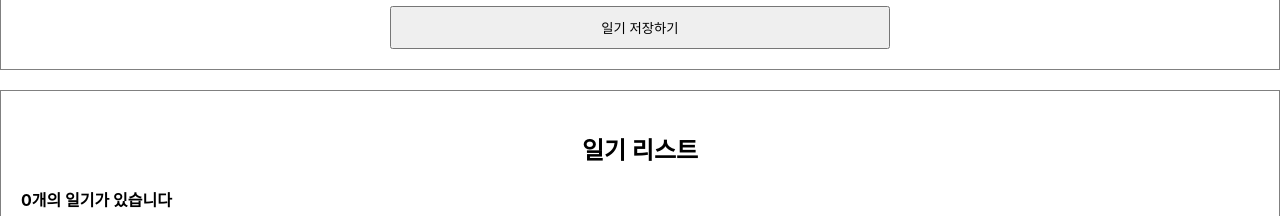
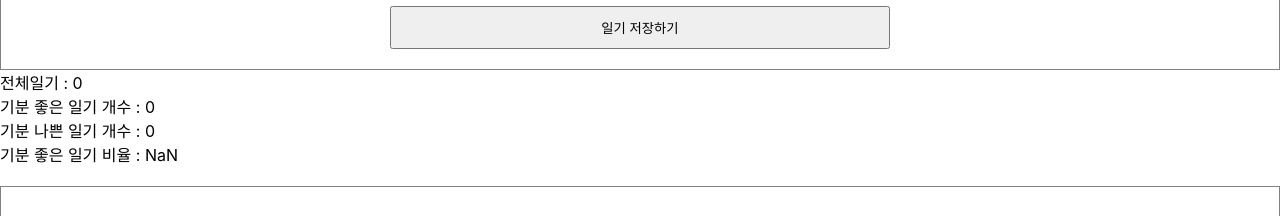
Before and after one commit to yeafla530/react-diary, a React (Create React App) app in the folder react-diary/: page / in a window 1280 px wide. Shown: the part 404-620 px from the top of the page. Built offline with nearby package versions, Linux system fonts and the light colour scheme; no server answers.

Commit message:
useMemo 연산 최적화

```diff
--- a/react-diary/src/App.js
+++ b/react-diary/src/App.js
@@ -1,7 +1,7 @@
 import './App.css'
 import DiaryEditor from "./DiaryEditor"
 import DiaryList from './DiaryList';
-import {useRef, useState, useEffect} from 'react'
+import {useRef, useState, useEffect, useMemo} from 'react'
 
 // const dummyList = [
 //   {
@@ -92,10 +92,30 @@
     )
   }
 
+  // useMemo를 쓰면 함수가 아닌 값을 return 하게 됨
+  // 연산최적화
+  const getDiaryAnalysis = useMemo(
+    () => {
+    console.log("일기 분석 시작")
+
+    const goodCount = data.filter((it) => it.emotion >= 3).length
+    const badCount = data.length - goodCount
+    const goodRatio = (goodCount / data.length) * 100
+    return {goodCount, badCount, goodRatio}
+  }, [data.length] // data.length가 변화해야만 return 값을 다르게 호출해줌
+  )
+
+  const {goodCount, badCount, goodRatio} = getDiaryAnalysis;
 
   return (
     <div className="App">
       <DiaryEditor onCreate={onCreate}/>
+      <div>전체일기 : {data.length}</div>
+      <div>기분 좋은 일기 개수 : {goodCount}</div>
+      <div>기분 나쁜 일기 개수 : {badCount}</div>
+      <div>기분 좋은 일기 비율 : {goodRatio}</div>
+
+
       <DiaryList diaryList={data} onRemove={onRemove} onEdit={onEdit}/>
     </div>
   );
```
Also changed, not shown: 1 other file (tests, documents, lock files or other folders).
